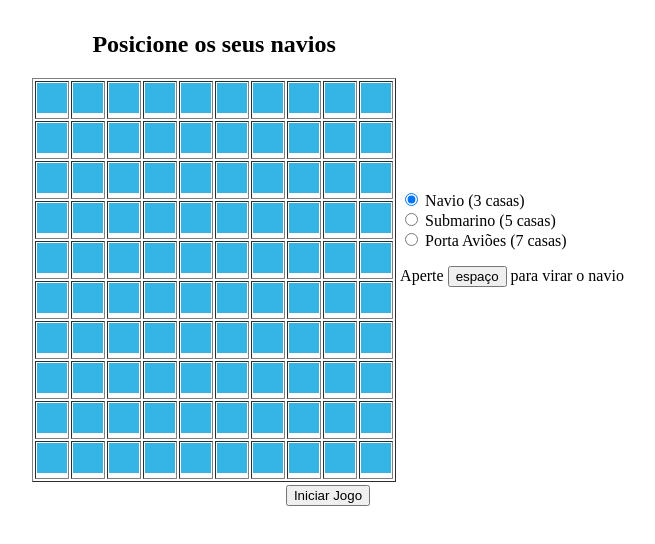
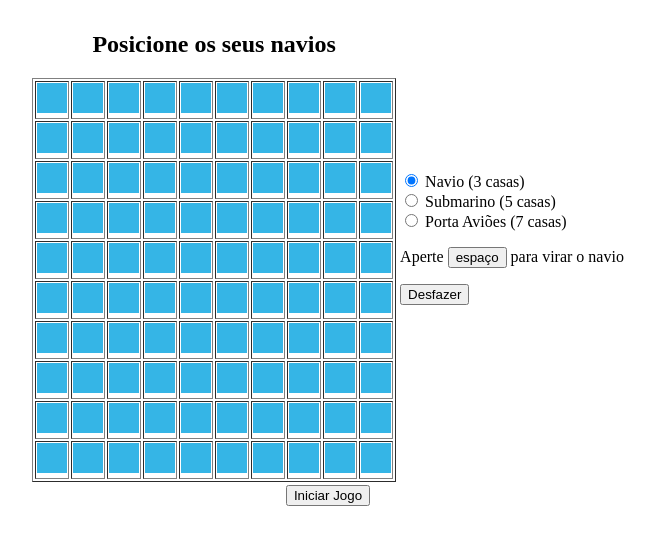
Before and after one commit to gustavofl/batalhanaval, a plain HTML site: page index.html in a window 1280 px wide. Shown: the whole page, without its empty margins (312-967 px from the left). Drawn offline with Linux system fonts and the light colour scheme.

Commit message:
Novo Funcionalidade: Desfazer

```diff
--- a/index.html
+++ b/index.html
@@ -37,6 +37,7 @@
 				  </div>
 
 				  <p>Aperte <button type="button" onclick="mudarOrientacao()">espaço</button> para virar o navio</p>
+				  <p><button type="button" onclick="desfazer()">Desfazer</button></p>
 		    	</td>
 	    	</tr>
 	    	</table>
--- a/index.js
+++ b/index.js
@@ -129,6 +129,24 @@ function add_navio() {
 	console.log(lista_navios)
 }
 
+function desfazer() {
+	// Remove o ultimo navio que foi adicionado
+
+	// Caso ainda nao tenha adicionado nenhum navio
+	if(lista_navios.length == 0)
+		return
+
+	// remover o ultimo navio da lista
+	var navio = lista_navios.pop()
+
+	navio.casas().forEach(function(coord){
+		var id = "cel:"+coord.x+"-"+coord.y
+		var celula = document.getElementById(id)
+		celula.className = "mar"
+		celula.getElementsByTagName("img")[0].src = "./imagens/index_mar.png";
+	})
+}
+
 function tamanho_do_navio(){
 	// analiza na pagina qual o tamanho do navio que o usuario escolheu
 	if(document.getElementById("escolhaNavio1").checked){
```
